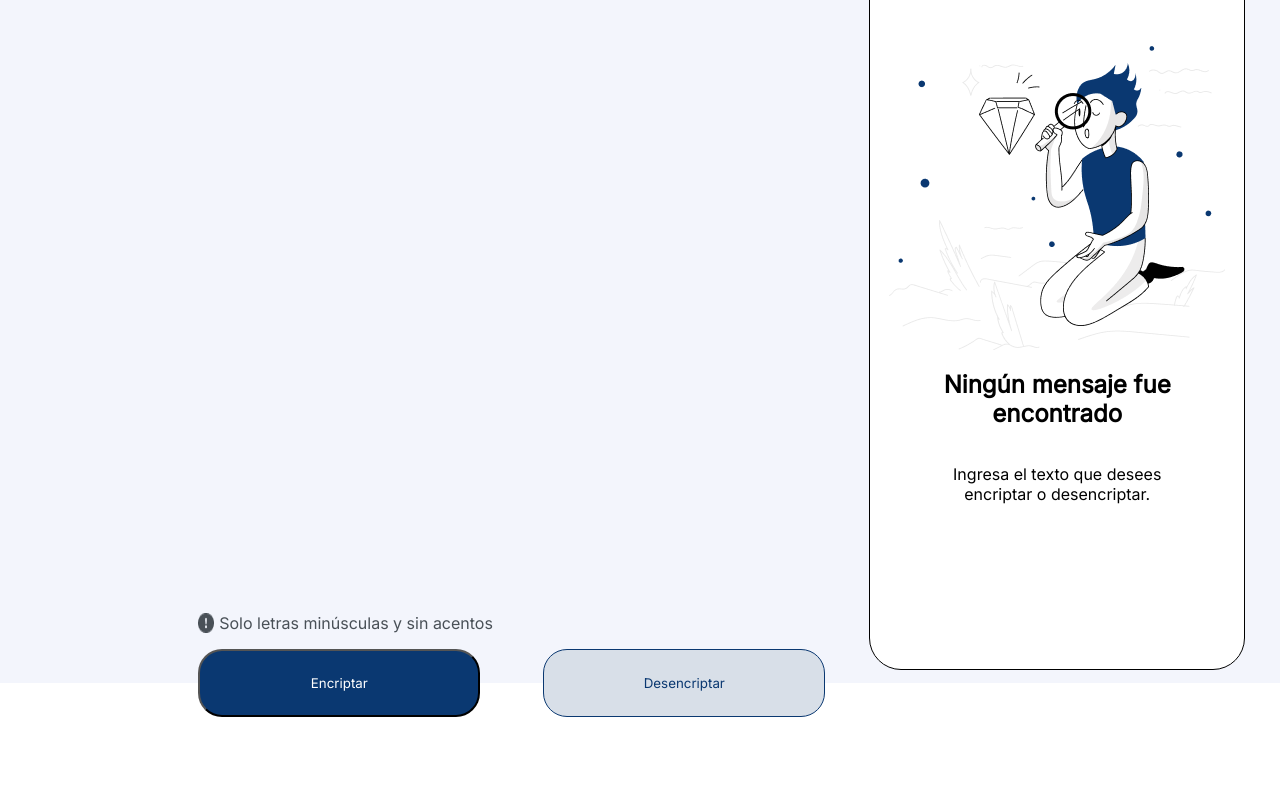
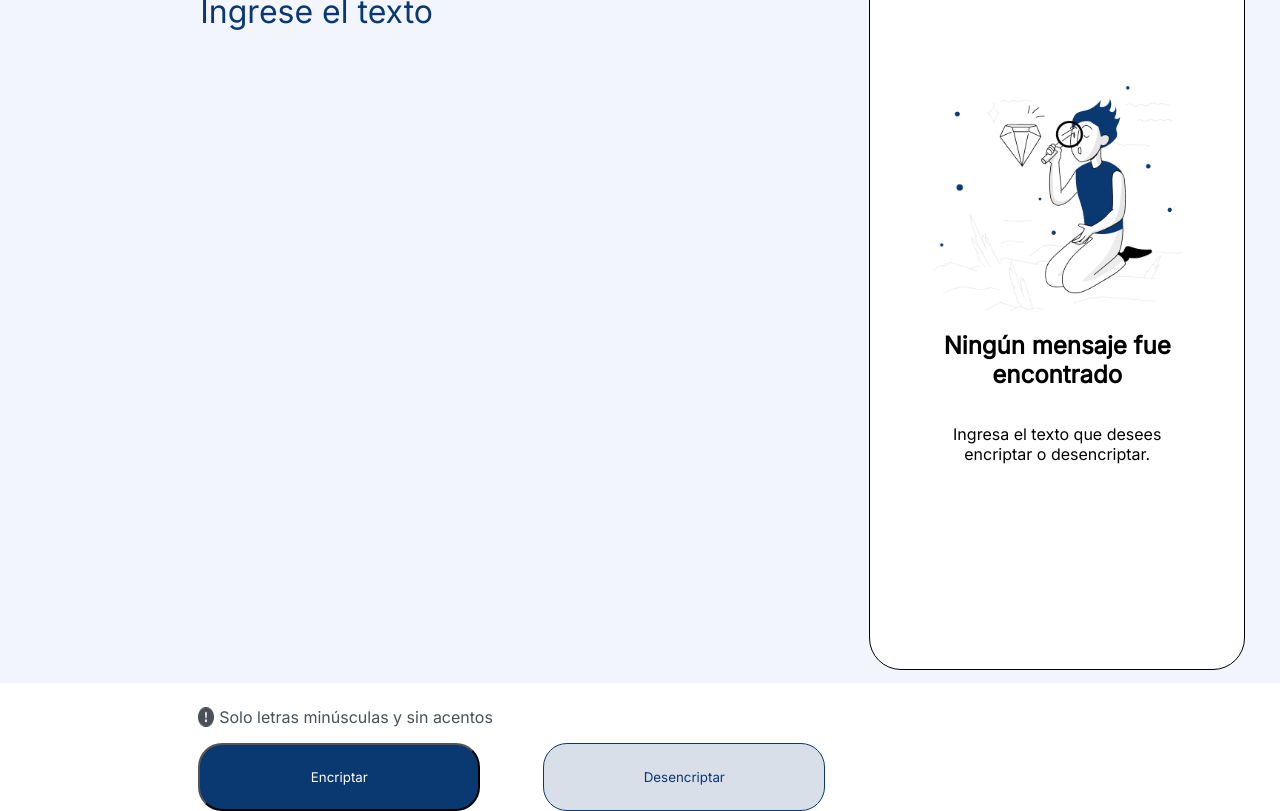
Before and after one commit to DevLpb/AluraChallenge-Encriptador, a plain HTML site: page index.html in a window 1280 px wide. Shown: the part 117-928 px from the top of the page. Before the commit the page ends 834 px from the top, so only its background shows below. Drawn offline with Linux system fonts and the light colour scheme.

Commit message:
Avances en estructura y funcionalidad
Se agregó un textarea para la entrada de texto, cambios en nombres de clases e id's, nuevos estilos.

```diff
--- a/index.html
+++ b/index.html
@@ -16,8 +16,8 @@
       <header>
         <img src="assets/Logo.svg" id="logo" alt="Logo de Alura" />
       </header>
-      <div class="texto">
-        <h1>Ingrese su texto aquí</h1>
+      <section class="entrada">
+        <textarea id="texto-entrada" placeholder="Ingrese el texto"></textarea>
         <div class="opciones">
           <p id="advertencia">
             <img src="assets/signo-de-exclamacion.png" alt="Icono de advertencia"/>
@@ -27,14 +27,14 @@
           <button id="desencriptar">Desencriptar</button>
         </div>
         </div>
-      </div>
-      <div class="rectangulo">
-        <img src="assets/Figura.png" alt="Figura de persona usando una lupa" />
+      </section>
+      <section class="salida">
+        <img src="assets/Figura.png" id="figura" alt="Figura de persona usando una lupa" />
         <h2>Ningún mensaje fue encontrado</h2>
         <p>
           Ingresa el texto que desees encriptar o desencriptar.
         </p>
-      </div>
+      </section>
     </div>
   </main>
   <script src="app.js"></script>
--- a/styles.css
+++ b/styles.css
@@ -25,10 +25,23 @@ header {
     height: 48px;
 }
 
-.texto {
+.entrada {
     width: 50%;
     display: flex;
     flex-direction: column;
+}
+
+#texto-entrada {
+    font-size: 32px;
+    color: #0A3871;
+    background-color: transparent;
+    resize: none;
+    border: none;
+    outline: none;
+    margin-top: 15%;
+}
+#texto-entrada::placeholder {
+    color: #0A3871;
 }
 
 .opciones {
@@ -55,9 +68,22 @@ header {
 
 #encriptar, #desencriptar {
     width: 45%;
+    padding: 24px;
+    border-radius: 24px;
 }
 
-.rectangulo {
+#encriptar {
+    background-color: #0A3871;
+    color: #FFFFFF;
+}
+
+#desencriptar {
+    background-color:#D8DFE8;
+    border: 1px solid #0A3871;
+    color: #0A3871;
+}
+
+.salida {
     display: flex;
     flex-direction: column;
     justify-content: center;
@@ -71,17 +97,12 @@ header {
     width: 30%;
 }
 
-#encriptar {
-    background-color: #0A3871;
-    padding: 24px;
-    border-radius: 24px;
-    color: #FFFFFF;
+#titulo {
+    font-weight: 700;
+    color: #343A40;
 }
 
-#desencriptar {
-    background-color:#D8DFE8;
-    padding: 24px;
-    border: 1px solid #0A3871;
-    border-radius: 24px;
-    color: #0A3871;
+#figura {
+    width: 100%;
+    min-width: 150px;
 }
```
